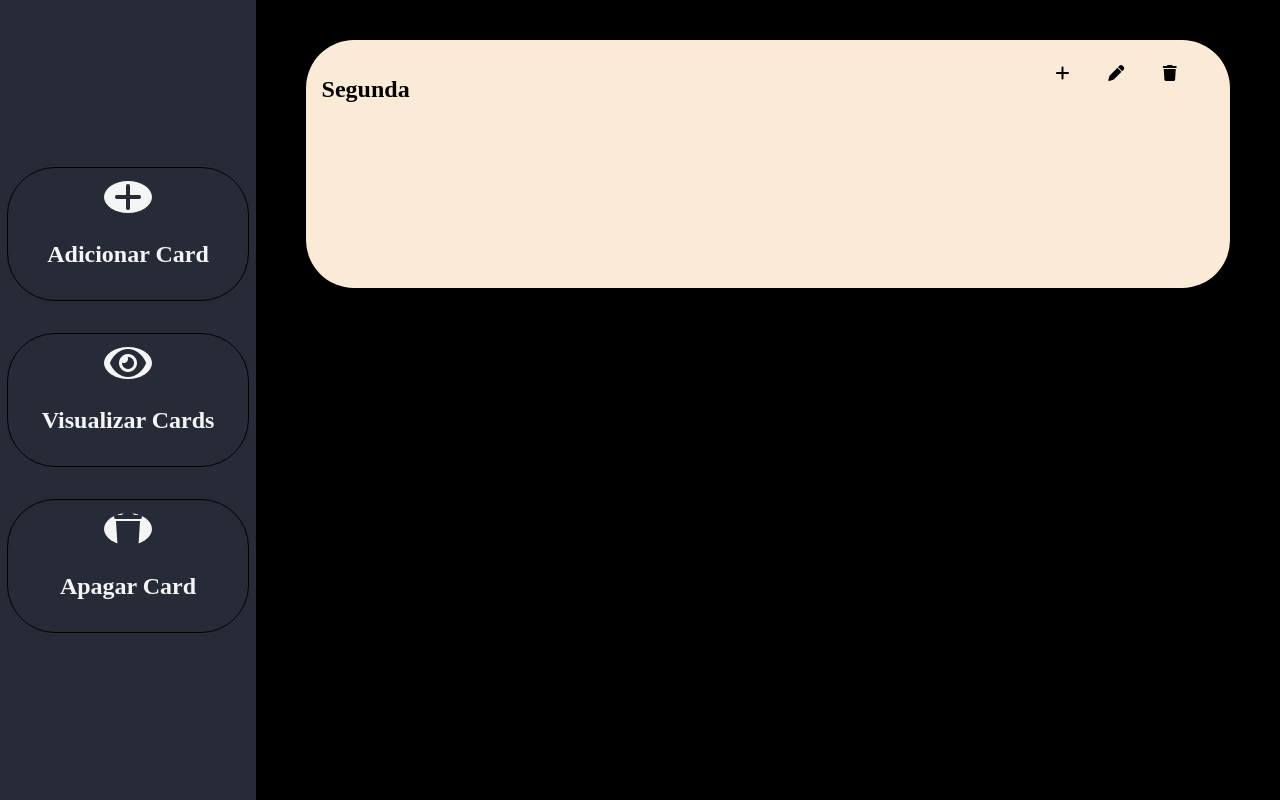
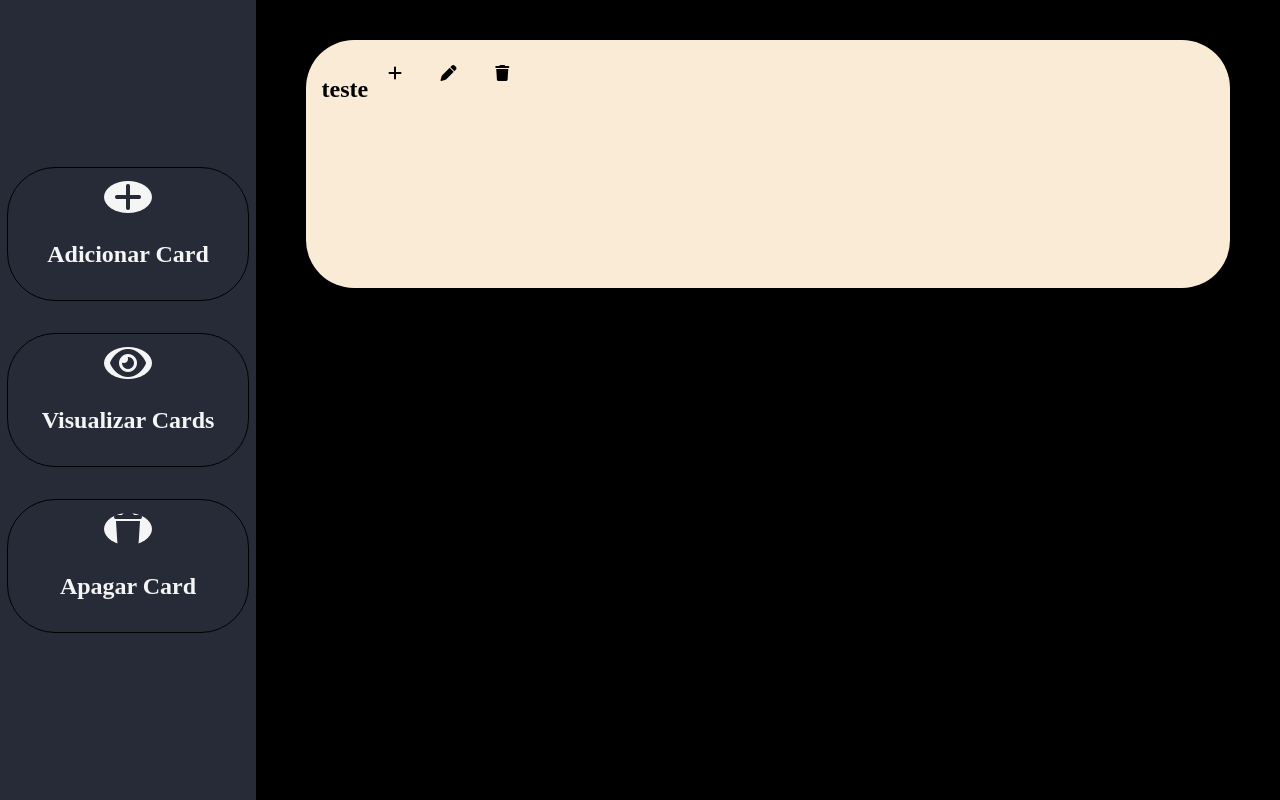
Before and after one commit to MathyLima/Projeto-Organizacional, a plain HTML site: page index.html in a window 1280 px wide. Both pictures are taken after a click on the element "Adicionar Card". Drawn offline with Linux system fonts and the light colour scheme.

Commit message:
adicionada classe para fornecimento do container de cards

```diff
--- a/index.html
+++ b/index.html
@@ -7,6 +7,7 @@
     <link href="https://fonts.googleapis.com/css2?family=Bangers&display=swap" rel="stylesheet">
     <link rel="stylesheet" href="https://cdnjs.cloudflare.com/ajax/libs/font-awesome/6.4.0/css/all.min.css">
     <link rel="stylesheet" href="/css/style.css">
+    <script src="/js/containerCardClass.js"></script>
     <script src="/js/script.js"></script>
 </head>
 <body>
@@ -31,7 +32,7 @@
         <!-- <div id="criaContainer" class="cobreTela"></div> -->
 
         <div id="cardsContainer">
-            <div class="cardContainer">
+            <!-- <div class="cardContainer">
                 <div class="titulo">
                     <h2 style="width: 80%;">Segunda</h2>
                     <div class="controlDiv">
@@ -47,7 +48,7 @@
                     </div>
                 </div>
                 <div class="conteudo"></div>
-            </div>
+            </div> -->
 
         </div>
 
--- /dev/null
+++ b/js/containerCardClass.js
@@ -0,0 +1,78 @@
+class ContainerCard{
+    constructor(titulo=''){
+
+        this.titulo = titulo;
+        this.elemento = this.criarCard();
+
+    }
+
+    criarElemento(tag,classes=[],innerHTML=''){
+        const elemento = document.createElement(tag)
+
+        classes.forEach(classe => {
+            if (classe.includes(' ')) {
+                classe.split(' ').forEach(c => elemento.classList.add(c));
+            } else {
+                elemento.classList.add(classe);
+            }
+        });
+        elemento.innerHTML = innerHTML
+        return elemento;
+    }
+    criarBotaoControleCard(iconClass,onClickFunction){
+        const botao = this.criarElemento('div',['botoesControleCard']);
+        const icon = this.criarElemento('i',[iconClass])
+        botao.appendChild(icon)
+        botao.addEventListener('click',onClickFunction.bind(this))
+        return botao
+    }
+
+    criarTituloCard(){
+        const tituloDiv = this.criarElemento('div',['titulo'])
+        const h2 = this.criarElemento('h2',[],this.titulo)
+
+        const controlDiv = this.criarElemento('div',['controlDiv'])
+        controlDiv.appendChild(this.criarBotaoControleCard('fa-solid fa-plus',this.adicionarTarefa));
+        controlDiv.appendChild(this.criarBotaoControleCard('fa solid fa-pen',this.editarTarefa))
+        controlDiv.appendChild(this.criarBotaoControleCard('fa solid fa-trash',this.removerCartao))
+
+
+        tituloDiv.appendChild(h2)
+        tituloDiv.appendChild(controlDiv)
+
+
+        return tituloDiv
+
+    }
+
+    criarCard(){
+        const cardContainer = this.criarElemento('div',['cardContainer'])
+        const tituloCard    = this.criarTituloCard()
+        const conteudo      = this.criarElemento('div',['conteudo'])
+
+        cardContainer.appendChild(tituloCard)
+        cardContainer.appendChild(conteudo)
+
+        return cardContainer
+    }
+
+
+    adicionarTarefa() {
+        console.log(`Adicionar tarefa no card: ${this.titulo}`);
+        // Lógica para adicionar uma tarefa no card
+    }
+
+    editarTarefa() {
+        console.log(`Editar tarefa no card: ${this.titulo}`);
+        // Lógica para editar o card
+    }
+
+    removerCartao() {
+        console.log(`Remover card: ${this.titulo}`);
+        this.elemento.remove();
+    }
+
+    render(container){
+        container.appendChild(this.elemento)
+    }
+}
--- a/js/script.js
+++ b/js/script.js
@@ -1,3 +1,6 @@
 function adicionarCardContainer(){
-    console.log('clicado')
+    let card = new ContainerCard('teste')
+    let container = document.getElementById('cardsContainer')
+
+    card.render(container)
 }
```
